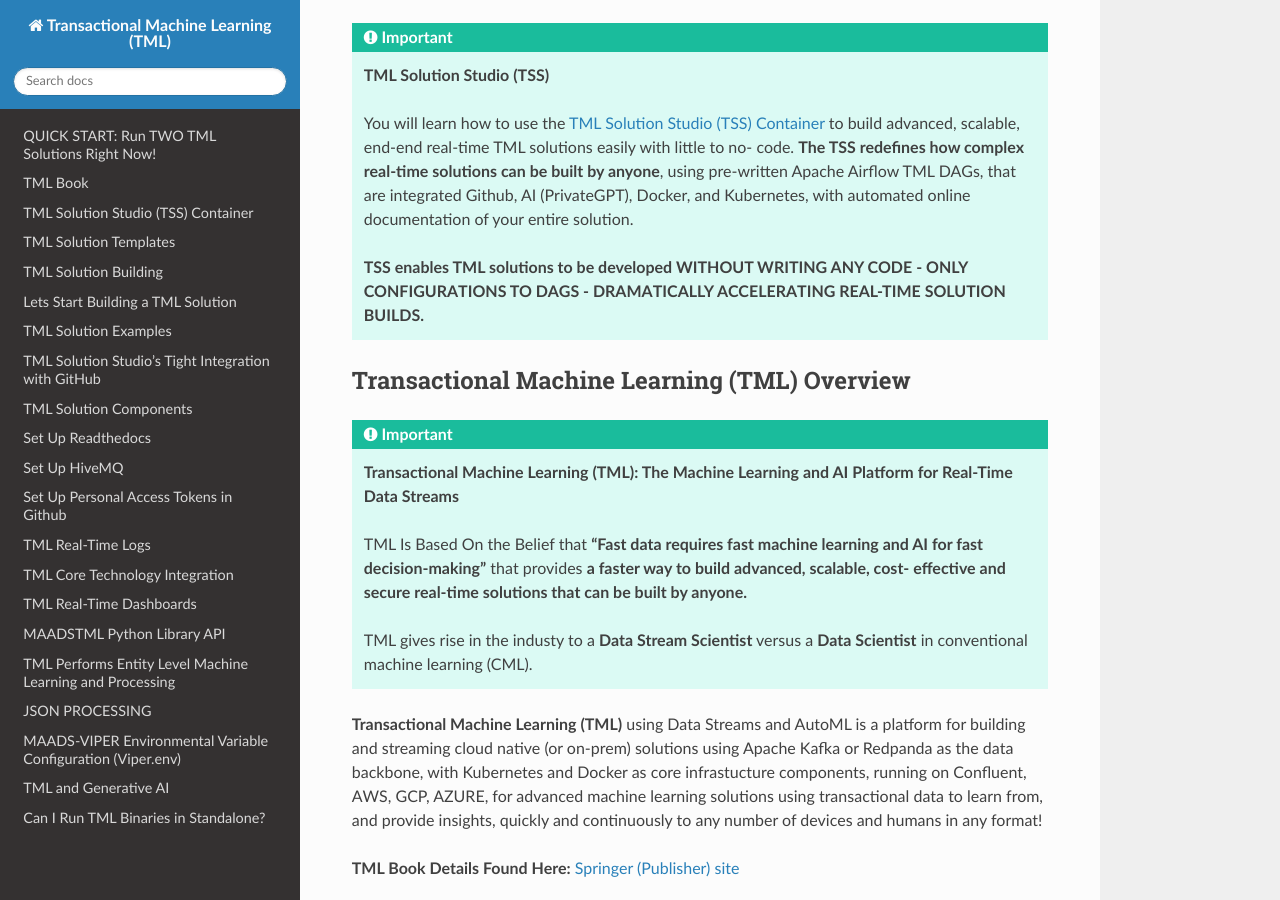
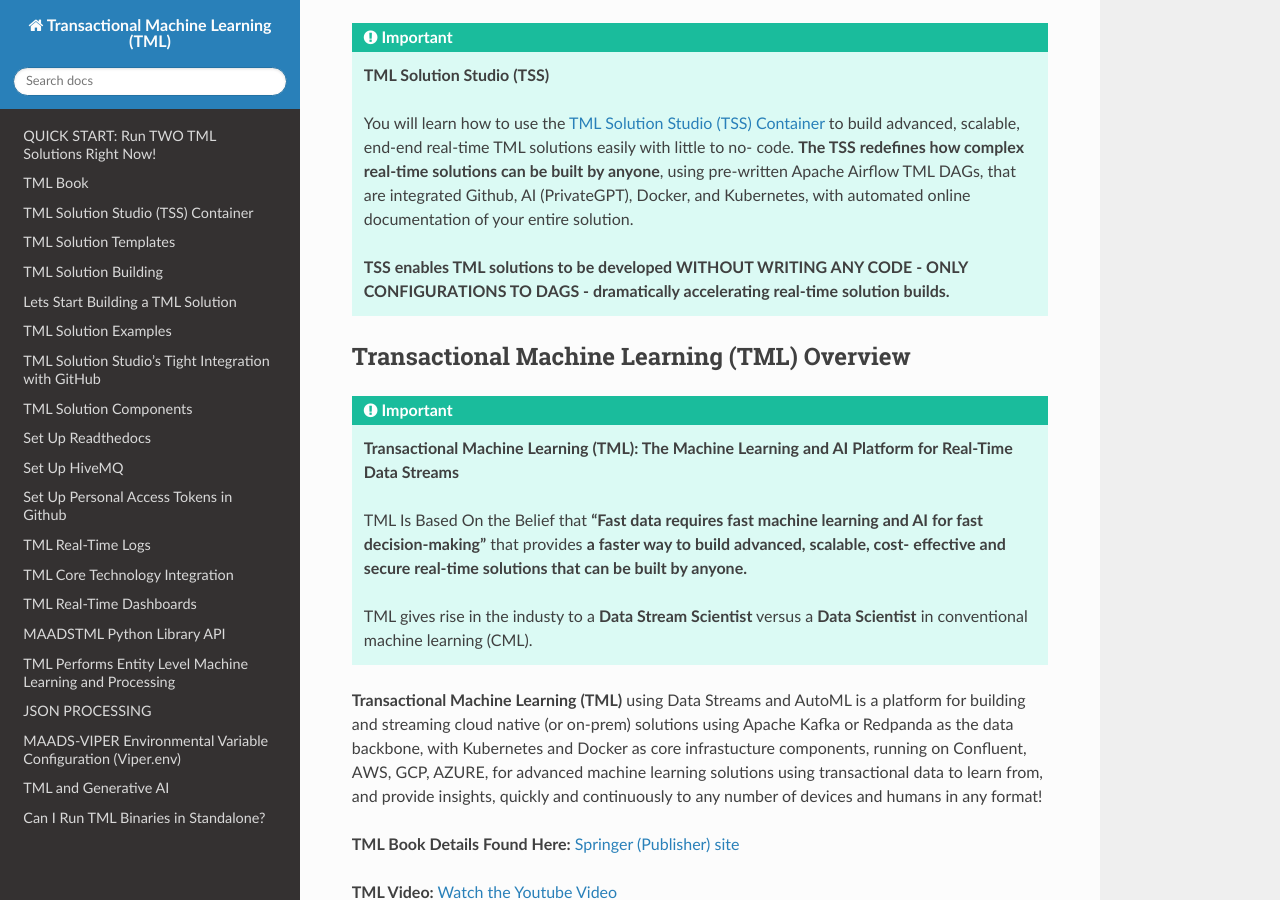
Before and after one commit to smaurice101/readthedocs, a Sphinx documentation site: the page built from docs/source/index.rst, in a window 1280 px wide and 900 px high, scrolled down 787 px. Built offline with Sphinx 7.4.7 and the Read the Docs theme 3.1.0, drawn with Linux system fonts in a browser that asks for light colours.

```diff
--- a/docs/source/index.rst
+++ b/docs/source/index.rst
@@ -22,7 +22,7 @@ Watch The TSS Youtube Video
    code.  **The TSS redefines how complex real-time solutions can be built by anyone**, using pre-written Apache Airflow TML DAGs, that are integrated Github, AI
    (PrivateGPT), Docker, and Kubernetes, with automated online documentation of your entire solution.
 
-   **TSS enables TML solutions to be developed WITHOUT WRITING ANY CODE - ONLY CONFIGURATIONS TO DAGS - DRAMATICALLY ACCELERATING REAL-TIME SOLUTION BUILDS.**
+   **TSS enables TML solutions to be developed WITHOUT WRITING ANY CODE - ONLY CONFIGURATIONS TO DAGS - dramatically accelerating real-time solution builds.**
 
 Transactional Machine Learning (TML) Overview
 ----------------------
```
